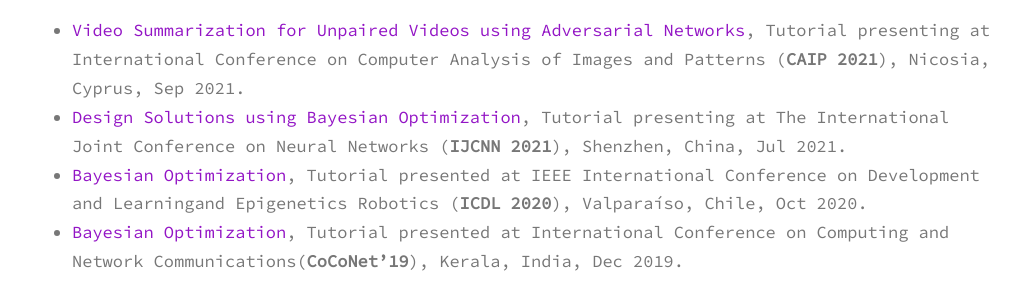
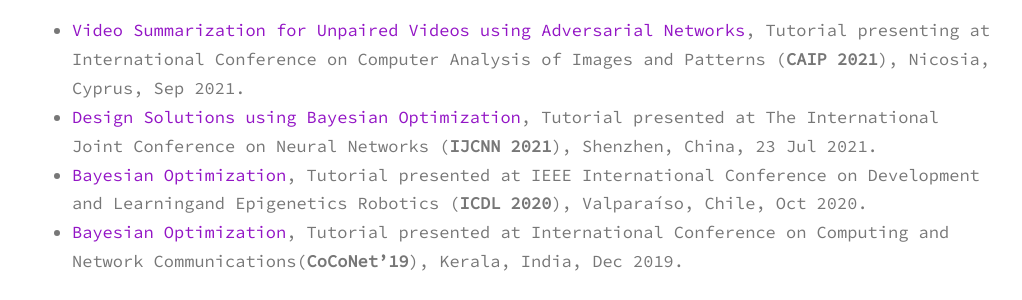
Before and after one commit to sinnuthomas/sinnuthomas.github.io, a Jekyll site: the page built from tutorials.md, in a window 1280 px wide. Shown: the part 185-485 px from the top of the page, without its empty margins (128-1150 px from the left). Built offline with Jekyll 4.4.1, drawn with Linux system fonts in a browser that asks for light colours.

Commit message:
Update tutorials.md

```diff
--- a/tutorials.md
+++ b/tutorials.md
@@ -4,6 +4,6 @@
 permalink: /tutorials/
 ---
   * [Video Summarization for Unpaired Videos using Adversarial Networks](http://cyprusconferences.org/caip2021/tutorials/), Tutorial presenting at International Conference on Computer Analysis of Images and Patterns (**CAIP 2021**), Nicosia, Cyprus, Sep 2021.
-  * [Design Solutions using Bayesian Optimization](https://www.ijcnn.org/tutorials), Tutorial presenting at The International Joint Conference on Neural Networks (**IJCNN 2021**), Shenzhen, China, Jul 2021.
+  * [Design Solutions using Bayesian Optimization](https://www.ijcnn.org/tutorials), Tutorial presented at The International Joint Conference on Neural Networks (**IJCNN 2021**), Shenzhen, China, 23 Jul 2021.
   * [Bayesian Optimization](https://cdstc.gitlab.io/icdl-2020/program/tutorials/), Tutorial presented at IEEE International Conference on Development and Learningand Epigenetics Robotics (**ICDL 2020**), Valparaíso, Chile, Oct 2020.
   * [Bayesian Optimization](http://coconet-conference.org/2019/?q=tutorials), Tutorial presented at International Conference on Computing and Network Communications(**CoCoNet'19**), Kerala, India, Dec 2019.
```
